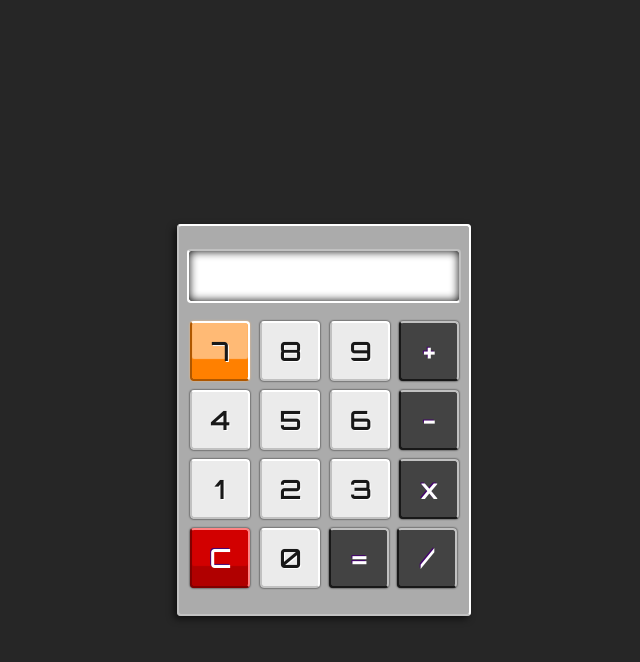
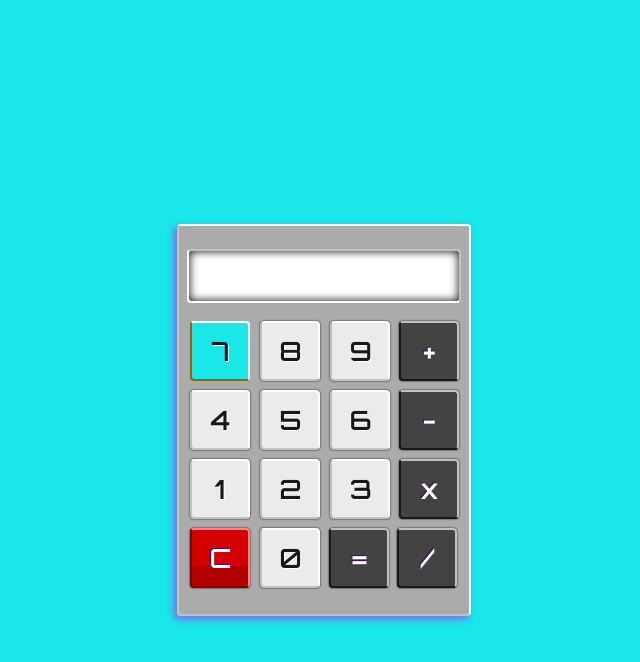
Before and after one commit to MADESH16/Calci, a plain HTML site: page index.html in a window 1280 px wide. In both pictures the pointer is over the input 536 px from the left and 351 px from the top of the page. Shown: the whole page, without its empty margins (316-956 px from the left). Drawn offline with Linux system fonts and the light colour scheme.

Commit message:
Update style.css

```diff
--- a/style.css
+++ b/style.css
@@ -1,5 +1,5 @@
 body {
-    background-color: #262626;
+    background-color: #1ae7e7;
     }
 .container {
     top:50%;
@@ -15,7 +15,7 @@ body {
     border-right: 2px solid #FFF;
     border-bottom: 2px solid #C1C1C1;
     border-left: 2px solid #C1C1C1;
-    box-shadow: -3px 3px 7px rgba(0, 0, 0, .6);
+    box-shadow: -3px 3px 7px rgba(190, 16, 243, 0.6);
 }
 #display {
     display: block;
@@ -69,11 +69,25 @@ body {
     border-radius: 4px;
     box-shadow: 0px 0px 2px #030303;
 }
-.digits:hover,
-.mathButtons:hover,
+.digits:hover{
+    background-color: #1ae7e7;
+    box-shadow: 0px 0px 2px #1ae7e7, inset 0px -20px 1px #1ae7e7;
+    border-top: 2px solid #FFF;
+    border-right: 2px solid #FFF;
+    border-bottom: 2px solid #AE5700;
+    border-left: 2px solid #AE5700;
+}
+.mathButtons:hover{
+    background-color: blue;
+    box-shadow: 0px 0px 2px blue, inset 0px -20px 1px blue;
+    border-top: 2px solid #FFF;
+    border-right: 2px solid #FFF;
+    border-bottom: 2px solid #AE5700;
+    border-left: 2px solid #AE5700;
+}
 #clearButton:hover {
-    background-color: #FFBA75;
-    box-shadow: 0px 0px 2px #FFBA75, inset 0px -20px 1px #FF8000;
+    background-color: red;
+    box-shadow: 0px 0px 2px red, inset 0px -20px 1px red;
     border-top: 2px solid #FFF;
     border-right: 2px solid #FFF;
     border-bottom: 2px solid #AE5700;
```
